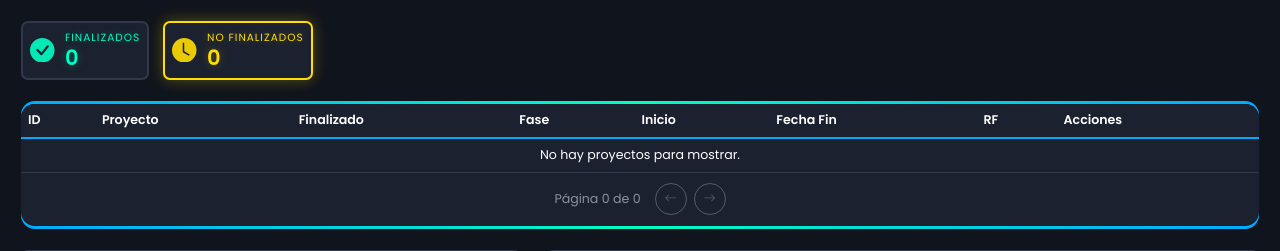
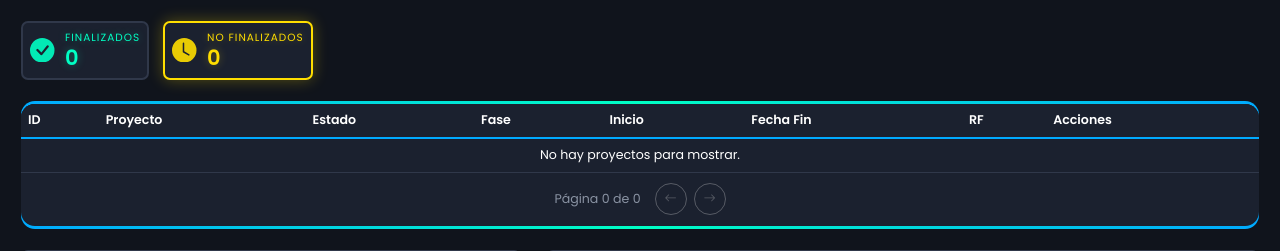
Before and after one commit to juveinar/proyecto_control, a Django app: page / in a window 1280 px wide. Shown: the part 70-321 px from the top of the page. Run offline with Django 5.2, Linux system fonts and the light colour scheme; the visitor is signed in with stand-in values (Sample User, id 1); data that the repository does not hold is empty.

Commit message:
cambio del campo Finalizado por Estado en la tabla Proyectos, cambio del valor OK por Finalizado, estos cambios tambien fueron realizados en la base de datos

```diff
--- a/control_proyectos/admin.py
+++ b/control_proyectos/admin.py
@@ -4,8 +4,8 @@ from .models import Proyecto, Evento, ProyectoFase
 
 @admin.register(Proyecto)
 class ProyectoAdmin(admin.ModelAdmin):
-    list_display = ['id_project', 'project', 'finalizado', 'percent_complete', 'start', 'finish']
-    list_filter = ['finalizado', 'start']
+    list_display = ['id_project', 'project', 'estado', 'percent_complete', 'start', 'finish']
+    list_filter = ['estado', 'start']
     search_fields = ['id_project', 'rf', 'project']
     readonly_fields = ['created_at', 'updated_at']
     fieldsets = (
@@ -13,7 +13,7 @@ class ProyectoAdmin(admin.ModelAdmin):
             'fields': ('id_project', 'rf', 'project', 'project_leader')
         }),
         ('Estado y Progreso', {
-            'fields': ('finalizado', 'percent_complete')
+            'fields': ('estado', 'percent_complete')
         }),
         ('Fechas', {
             'fields': ('start', 'finish')
--- a/control_proyectos/models.py
+++ b/control_proyectos/models.py
@@ -13,7 +13,7 @@ class Proyecto(models.Model):
     project_leader = models.CharField(max_length=255, verbose_name="Líder de Proyecto", blank=True, null=True)
 
     # Estado y progreso
-    finalizado = models.CharField(max_length=50, verbose_name="Finalizado", default="En Curso", blank=True, null=True)
+    estado = models.CharField(max_length=50, verbose_name="Estado", default="Despliegue", blank=True, null=True)
     percent_complete = models.FloatField(
         verbose_name="% Complete",
         default=0.0,
@@ -73,7 +73,7 @@ class Proyecto(models.Model):
         ordering = ['-start', 'project']
         indexes = [
             models.Index(fields=['id_project']),
-            models.Index(fields=['finalizado']),
+            models.Index(fields=['estado']),
             models.Index(fields=['start']),
         ]
 
--- a/control_proyectos/views.py
+++ b/control_proyectos/views.py
@@ -69,14 +69,19 @@ def api_projects(request):
         for p in proyectos:
             # Obtener la fase más reciente
             fase_actual = p.fases.order_by('-fecha', '-created_at').first()
-            fase_str = f"{fase_actual.get_fase_display()} ({fase_actual.fecha.strftime('%Y-%m-%d')})" if fase_actual else "Sin Fase"
+            if fase_actual:
+                fase_str = f"{fase_actual.get_fase_display()} ({fase_actual.fecha.strftime('%Y-%m-%d')})"
+            elif p.estado == 'En Curso':
+                fase_str = "Despliegue (No registrado)"
+            else:
+                fase_str = "Sin Fase"
 
             proyecto_dict = {
                 'Id Project': p.id_project,
                 'RF': p.rf or '',
                 'Project': p.project or '',
                 'Project Leader': p.project_leader or '',
-                'FINALIZADO': p.finalizado or '',
+                'Estado': p.estado or '',
                 'Fase': fase_str,  # Nuevo campo para la tabla
                 '% Complete': p.percent_complete or 0.0,
                 'Start': p.start.strftime('%Y-%m-%d') if p.start else None,
@@ -189,8 +194,8 @@ def api_projects_add(request):
             proyecto.project = data['Project']
         if 'Project Leader' in data:
             proyecto.project_leader = data['Project Leader']
-        if 'FINALIZADO' in data:
-            proyecto.finalizado = data['FINALIZADO']
+        if 'Estado' in data:
+            proyecto.estado = data['Estado']
         if '% Complete' in data:
             try:
                 proyecto.percent_complete = float(data['% Complete'])
@@ -270,7 +275,7 @@ def api_projects_add(request):
             'RF': proyecto.rf or '',
             'Project': proyecto.project or '',
             'Project Leader': proyecto.project_leader or '',
-            'FINALIZADO': proyecto.finalizado or '',
+            'Estado': proyecto.estado or '',
             'Fase': f"Despliegue ({timezone.now().strftime('%Y-%m-%d')})",
             '% Complete': proyecto.percent_complete or 0.0,
             'Start': proyecto.start.strftime('%Y-%m-%d') if proyecto.start else None,
@@ -315,8 +320,8 @@ def api_projects_update(request, project_id):
             proyecto.project = data['Project']
         if 'Project Leader' in data:
             proyecto.project_leader = data['Project Leader']
-        if 'FINALIZADO' in data:
-            proyecto.finalizado = data['FINALIZADO']
+        if 'Estado' in data:
+            proyecto.estado = data['Estado']
         if '% Complete' in data:
             try:
                 proyecto.percent_complete = float(data['% Complete'])
@@ -412,13 +417,23 @@ def api_projects_update(request, project_id):
             except Exception as e:
                 print(f"Error actualizando fase: {e}")
 
+        # Obtener la fase más reciente para la respuesta
+        fase_actual = proyecto.fases.order_by('-fecha', '-created_at').first()
+        if fase_actual:
+            fase_str = f"{fase_actual.get_fase_display()} ({fase_actual.fecha.strftime('%Y-%m-%d')})"
+        elif proyecto.estado == 'En Curso':
+            fase_str = "Despliegue (No registrado)"
+        else:
+            fase_str = "Sin Fase"
+
         # Retornar el proyecto actualizado
         proyecto_dict = {
             'Id Project': proyecto.id_project,
             'RF': proyecto.rf or '',
             'Project': proyecto.project or '',
             'Project Leader': proyecto.project_leader or '',
-            'FINALIZADO': proyecto.finalizado or '',
+            'Estado': proyecto.estado or '',
+            'Fase': fase_str,
             '% Complete': proyecto.percent_complete or 0.0,
             'Start': proyecto.start.strftime('%Y-%m-%d') if proyecto.start else None,
             'Finish': proyecto.finish.strftime('%Y-%m-%d') if proyecto.finish else None,
@@ -482,7 +497,7 @@ def api_projects_update_status(request, project_id):
             'NTP': 'ntp',
             'SCAN': 'scan',
             'RESUELVE POR NOMBRE': 'resuelve_por_nombre',
-            'ANTIVIRUS': 'antivirus',
+            'Antivirus': 'antivirus',
             'CONFIG BACKUP': 'config_backup',
             'MONITOREO NAGIOS': 'monitoreo_nagios',
             'MONITOREO ELASTIC': 'monitoreo_elastic',
@@ -736,7 +751,7 @@ def generar_informe_ia(request):
         return redirect('index')
 
     # Obtener proyectos en curso
-    proyectos_en_curso = Proyecto.objects.filter(finalizado='En Curso')
+    proyectos_en_curso = Proyecto.objects.filter(estado='En Curso')
 
     if not proyectos_en_curso.exists():
         if is_xhr:
@@ -755,7 +770,7 @@ def generar_informe_ia(request):
             "RF": proyecto.rf or 'N/A',
             "Nombre del Proyecto": proyecto.project or 'N/A',
             "Progreso": f"{proyecto.percent_complete * 100:.2f}%",
-            "Estado": proyecto.finalizado or 'N/A',
+            "Estado": proyecto.estado or 'N/A',
             "Líder de Proyecto": proyecto.project_leader or 'N/A',
             "Inicio Real": proyecto.start.strftime('%Y-%m-%d') if proyecto.start else 'N/A',
             "Fin Real": proyecto.finish.strftime('%Y-%m-%d') if proyecto.finish else 'N/A',
--- a/static/js/main.js
+++ b/static/js/main.js
@@ -125,7 +125,7 @@ document.addEventListener('DOMContentLoaded', function () {
         const projectsPerPage = 10;
 
         // Configuración de columnas para la tabla y los modales
-        const visibleColumns = ['Id Project', 'Project', 'FINALIZADO', 'Fase', 'Start', 'Finish', 'RF'];
+        const visibleColumns = ['Id Project', 'Project', 'Estado', 'Fase', 'Start', 'Finish', 'RF'];
         const dateColumns = ['Start', 'Finish'];
 const detailColumns = [
     'CONTACTO',
@@ -155,14 +155,13 @@ const detailColumns = [
     'CAMBIO PASO OPERACIÓN (OLA)',
     'Computo'
 ];
-        const addProjectFields = ['Id Project', 'Project', 'Status', 'Start', 'Finish', 'RF', 'Computo'];
+        const addProjectFields = ['Id Project', 'Project', 'Estado', 'Start', 'Finish', 'RF', 'CONTACTO', 'OBSERVACIONES'];
         const editExcludeFields = ['% Complete', 'Unnamed: 22', 'External Costs'];
         const masterFieldOrder = [
             'Id Project',
             'Project',
             'RF',
-            'Status',
-            'FINALIZADO',
+            'Estado',
             'Start',
             'Finish',
             'OBSERVACIONES',
@@ -339,12 +338,11 @@ const detailColumns = [
          */
         function getStyledContent(value) {
             const s = String(value ?? '').trim().toLowerCase();
-            if (s === 'ok' || s === 'finalizado') return `<span class="badge badge-ok">OK</span>`;
+            if (s === 'finalizado') return `<span class="badge badge-ok">${value}</span>`;
             if (s === 'suspendido') return `<span class="badge bg-warning text-dark">${value}</span>`;
             if (s.includes('pendiente')) return `<span class="badge bg-danger">${value}</span>`;
             if (s.includes('en curso')) return `<span class="badge badge-en-curso">${value}</span>`;
             if (s.includes('mitigar')) return `<span class="badge bg-danger">${value}</span>`;
-            if (s.includes('execution')) return `<span class="badge bg-primary">${value}</span>`;
             if (s.includes('cancelado')) return `<span class="badge bg-secondary">${value}</span>`;
             return value;
         }
@@ -373,7 +371,7 @@ const detailColumns = [
             }
 
             // Actualiza los contadores de "Finalizados" y "No Finalizados"
-            const finishedCount = projectsToDisplay.filter(p => p.FINALIZADO && String(p.FINALIZADO).trim().toLowerCase() === 'ok').length;
+            const finishedCount = projectsToDisplay.filter(p => p.Estado && String(p.Estado).trim().toLowerCase() === 'finalizado').length;
             const notFinishedCount = projectsToDisplay.length - finishedCount;
             document.getElementById('finished-count').textContent = finishedCount;
             document.getElementById('not-finished-count').textContent = notFinishedCount;
@@ -383,12 +381,12 @@ const detailColumns = [
 
             // Aplica filtro de "No Finalizados"
             if (currentStatusFilter === 'not-finished') {
-                projectsToDisplay = projectsToDisplay.filter(p => !p.FINALIZADO || String(p.FINALIZADO).trim().toLowerCase() !== 'ok');
+                projectsToDisplay = projectsToDisplay.filter(p => !p.Estado || String(p.Estado).trim().toLowerCase() !== 'finalizado');
             }
 
             // Aplica filtro de "Finalizados"
             if (currentStatusFilter === 'finished') {
-                projectsToDisplay = projectsToDisplay.filter(p => p.FINALIZADO && String(p.FINALIZADO).trim().toLowerCase() === 'ok');
+                projectsToDisplay = projectsToDisplay.filter(p => p.Estado && String(p.Estado).trim().toLowerCase() === 'finalizado');
             }
 
             // Aplica filtro de búsqueda
@@ -488,7 +486,7 @@ const detailColumns = [
             formContainer.innerHTML = ''; // Limpiar contenido anterior
 
             const fieldGroups = {
-                'Detalles del Proyecto': ['Id Project', 'Project', 'RF', 'FINALIZADO', 'Start', 'Finish', 'OBSERVACIONES', 'CONTACTO', 'Status'],
+                'Detalles del Proyecto': ['Id Project', 'Project', 'RF', 'Estado', 'Start', 'Finish', 'OBSERVACIONES', 'CONTACTO'],
                 'Detalles de Cómputo': ['CANTIDAD MAQUINAS', 'COD SERV_HOSTNAME', 'PLATAFORMA', 'SO', 'DOMINIO', 'SERVICIO', 'Computo'],
                 'Requisitos para Paso a Operación': ['WINDOWS LICENCIA ACTIVADA', 'NTP', 'Antivirus', 'SCAN', 'CONFIG BACKUP', 'MONITOREO NAGIOS', 'MONITOREO ELASTIC', 'UCMDB', 'CONECTIVIDAD AWX 172.18.90.250 (SOLO UNIX)']
             };
@@ -497,21 +495,24 @@ const detailColumns = [
             const checklistOptions = ['Pendiente', 'En Curso', 'OK', 'N/A'];
 
             const generateFieldHtml = (col, proj) => {
-                let value = proj[col] ?? '';
-                if (!isEdit && col === 'Status') { value = 'Execution'; }
+                const value = proj[col] ?? '';
                 let fieldHtml = '';
 
                 // Determinar el contenedor y la clase de columna. 'Computo' y 'OBSERVACIONES' ocupan todo el ancho.
                 const colClass = (col === 'Computo' || col === 'OBSERVACIONES') ? 'col-12' : 'col-md-6';
 
-                if (isEdit && col === 'FINALIZADO') {
-                    fieldHtml += `<div class="${colClass} mb-3"><label for="field-${col}" class="form-label">${col.toUpperCase()}</label>`;
-                    fieldHtml += `<select class="form-select" id="field-${col}" name="${col}">`;
-                    const options = { 'En Curso': 'En Curso', 'OK': 'OK', 'Suspendido': 'Suspendido' };
+                if (isEdit && col === 'Estado') {
+                    fieldHtml += `<div class="${colClass} mb-3"><label for="field-${col}" class="form-label">${col.toUpperCase()}</label><select class="form-select" id="field-${col}" name="${col}">`;
+                    const options = { 'En Curso': 'En Curso', 'Finalizado': 'Finalizado', 'Cerrado': 'Cerrado', 'Suspendido': 'Suspendido' };
                     let currentStatus = 'En Curso';
                     const lowerCaseValue = String(value).trim().toLowerCase();
-                    if (lowerCaseValue === 'ok') currentStatus = 'OK';
-                    else if (lowerCaseValue === 'suspendido') currentStatus = 'Suspendido';
+                    if (lowerCaseValue === 'finalizado') {
+                        currentStatus = 'Finalizado';
+                    } else if (lowerCaseValue === 'cerrado') {
+                        currentStatus = 'Cerrado';
+                    } else if (lowerCaseValue === 'suspendido') {
+                        currentStatus = 'Suspendido';
+                    }
                     for (const optValue in options) {
                         fieldHtml += `<option value="${optValue}" ${currentStatus === optValue ? 'selected' : ''}>${options[optValue]}</option>`;
                     }
@@ -527,16 +528,29 @@ const detailColumns = [
                     fieldHtml = `<div class="col-12 mb-3"><label for="field-${col}" class="form-label">${col.toUpperCase()}</label><textarea class="form-control" id="field-${col}" name="${col}" rows="4">${value}</textarea></div>`;
                 } else {
                     const isDate = dateColumns.includes(col);
-                    const isReadOnly = isEdit && col === 'Id Project';
+                    const isReadOnly = (isEdit && col === 'Id Project') || (!isEdit && col === 'Estado');
                     const inputType = isDate ? 'date' : 'text';
                     const formValue = inputType === 'date' && value ? value.split('T')[0] : value;
-                    fieldHtml = `<div class="${colClass} mb-3"><label for="field-${col}" class="form-label">${col.toUpperCase()}</label><input type="${inputType}" class="form-control" id="field-${col}" name="${col}" value="${formValue}" ${isReadOnly ? 'readonly' : ''}></div>`;
+
+                // Para el modo de agregar, establecer el valor por defecto de 'Estado'
+                let finalValue = formValue;
+                if (!isEdit && col === 'Estado') {
+                    finalValue = 'En Curso';
+                }
+
+                fieldHtml = `<div class="${colClass} mb-3"><label for="field-${col}" class="form-label">${col.toUpperCase()}</label><input type="${inputType}" class="form-control" id="field-${col}" name="${col}" value="${finalValue}" ${isReadOnly ? 'readonly' : ''}></div>`;
                 }
                 return fieldHtml;
             };
 
             let accordionHtml = '<div class="accordion" id="editAccordion">';
             Object.entries(fieldGroups).forEach(([groupName, fields], index) => {
+                // Si no estamos en modo de edición (es decir, agregando un nuevo proyecto),
+                // y el grupo actual no es "Detalles del Proyecto", lo saltamos.
+                if (!isEdit && groupName !== 'Detalles del Proyecto') {
+                    return; // Esto continúa con la siguiente iteración del bucle.
+                }
+
                 const accordionId = `edit-collapse-${index}`;
                 const headerId = `edit-header-${index}`;
                 accordionHtml += `
@@ -589,7 +603,7 @@ const detailColumns = [
             const detailsBody = document.getElementById('detailsModalBody');
 
             const fieldGroups = {
-                'Detalles del Proyecto': ['Id Project', 'Project', 'RF', 'FINALIZADO', 'Start', 'Finish', 'OBSERVACIONES', 'CONTACTO', 'Status'],
+                'Detalles del Proyecto': ['Id Project', 'Project', 'RF', 'Estado', 'Start', 'Finish', 'OBSERVACIONES', 'CONTACTO'],
                 'Detalles de Cómputo': ['CANTIDAD MAQUINAS', 'COD SERV_HOSTNAME', 'PLATAFORMA', 'SO', 'DOMINIO', 'SERVICIO', 'Computo'],
                 'Requisitos para Paso a Operación': ['WINDOWS LICENCIA ACTIVADA', 'NTP', 'Antivirus', 'SCAN', 'CONFIG BACKUP', 'MONITOREO NAGIOS', 'MONITOREO ELASTIC', 'UCMDB', 'CONECTIVIDAD AWX 172.18.90.250 (SOLO UNIX)']
             };
@@ -760,15 +774,15 @@ document.getElementById('saveProjectBtn').addEventListener('click', async (e) =>
     const formData = new FormData(form);
     const data = Object.fromEntries(formData.entries());
 
-    // FormData no maneja textareas, así que lo agregamos manualmente.
-    const computoTextarea = document.getElementById('field-Computo');
-    if (computoTextarea) {
-        data['Computo'] = computoTextarea.value;
-    }
-
     // Convertir el Id de proyecto a número
     if (data['Id Project']) {
         data['Id Project'] = parseFloat(data['Id Project']);
+    }
+
+    // Si es un nuevo proyecto, agregar la fase de Despliegue automáticamente
+    if (!isEdit) {
+        data.fase = 'Despliegue';
+        data.fase_date = new Date().toISOString().split('T')[0]; // Formato YYYY-MM-DD
     }
 
     try {
@@ -842,12 +856,12 @@ document.getElementById('saveProjectBtn').addEventListener('click', async (e) =>
             pendientesTitle.textContent = 'Resumen de Pendientes';
 
             // Filtrar proyectos que no están finalizados (FINALIZADO !== 'OK')
-            const notFinishedProjects = allProjects.filter(p => !p.FINALIZADO || String(p.FINALIZADO).trim().toLowerCase() !== 'ok');
+            const notFinishedProjects = allProjects.filter(p => !p.Estado || String(p.Estado).trim().toLowerCase() !== 'finalizado');
 
             if (notFinishedProjects.length > 0) {
                 // Definir campos a excluir de la detección de pendientes/en curso
                 const excludedKeysForPendientesCheck = new Set([
-                    'Id Project', 'Project', 'FINALIZADO', 'Status', 'Start', 'Finish', 'RF', 'Computo',
+                    'Id Project', 'Project', 'Estado', 'Start', 'Finish', 'RF', 'Computo',
                     '% Complete', 'Unnamed: 22', 'Budget', 'Baseline Start', 'Baseline Finish', 'External Costs',
                     'RESUELVE POR NOMBRE', 'FGN 172.22.16.93'
                 ]);
--- a/templates/index.html
+++ b/templates/index.html
@@ -123,7 +123,7 @@
                     <div class="table-container table-responsive">
                         <table class="table table-hover">
                             <thead class="thead-animated-gradient">
-                                <tr><th>ID</th><th>Proyecto</th><th>Finalizado</th><th>Fase</th><th>Inicio</th><th>Fecha Fin</th><th>RF</th><th>Acciones</th></tr>
+                                <tr><th>ID</th><th>Proyecto</th><th>Estado</th><th>Fase</th><th>Inicio</th><th>Fecha Fin</th><th>RF</th><th>Acciones</th></tr>
                             </thead>
                             <tbody id="projects-table-body"></tbody>
                         </table>
```
Also changed, not shown: control_proyectos/migrations/0004_alter_proyecto_options_and_more.py (added).
